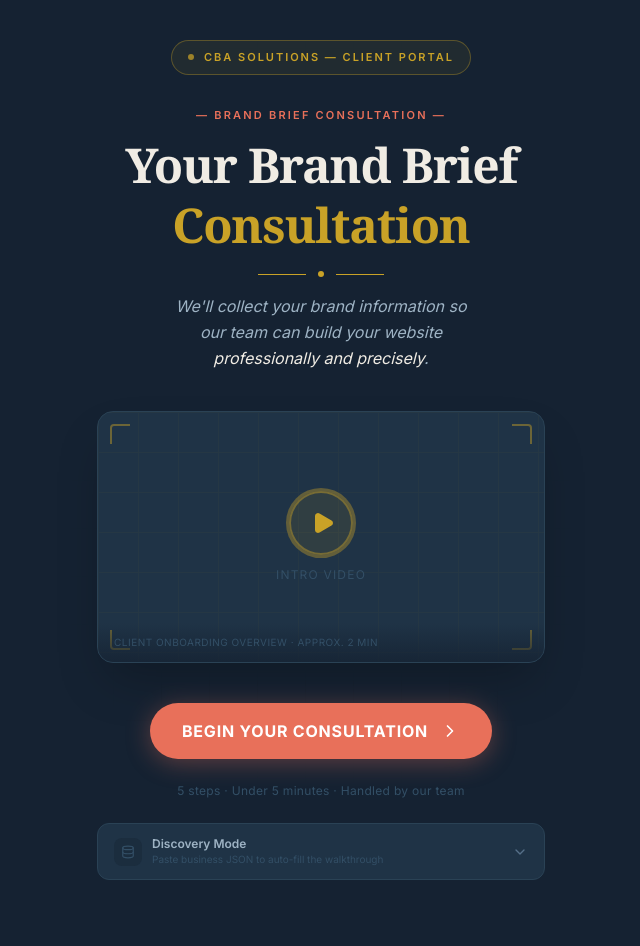
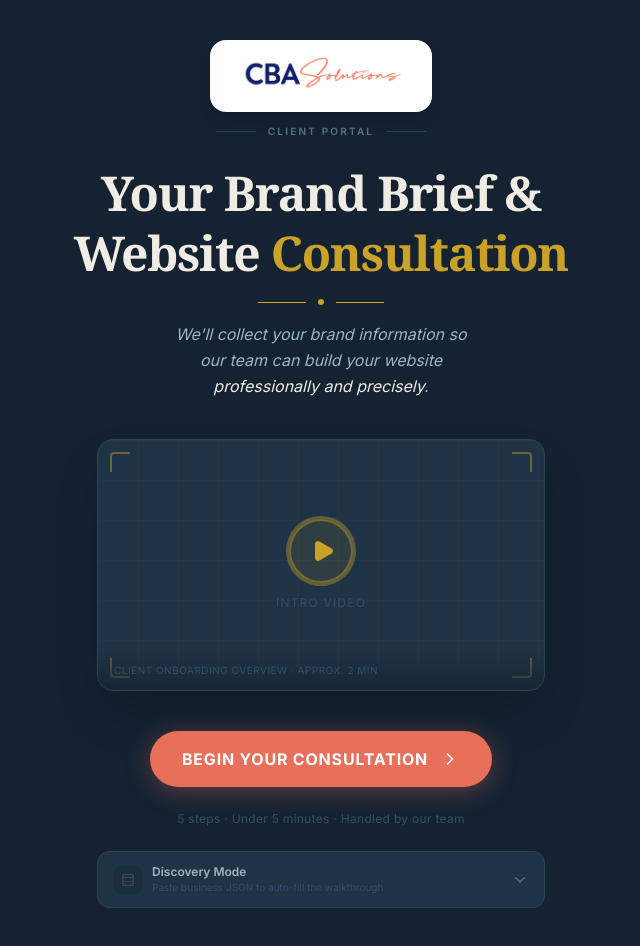
Before and after one commit to bertylynne/brewing-a-brand-engine, a React (Vite) app: page / in a window 1280 px wide. Shown: the whole page, without its empty margins (319-959 px from the left). Before the commit the page ends 920 px from the top, so only its background shows below. Built offline with nearby package versions, Linux system fonts and the light colour scheme.

Commit message:
Orchids run changes (2026-04-08T19:38:02.798Z)

```diff
--- a/src/steps/Step1Welcome.jsx
+++ b/src/steps/Step1Welcome.jsx
@@ -14,24 +14,32 @@ export default function Step1Welcome({ onNext, onDiscovery }) {
         }}
       />
 
-      {/* Agency badge */}
-      <div className="animate-fade-up mb-8 relative">
-        <div className="inline-flex items-center gap-2.5 px-4 py-2 rounded-full border" style={{ borderColor: 'rgba(201,162,39,0.35)', background: 'rgba(201,162,39,0.07)' }}>
-          <div className="w-1.5 h-1.5 rounded-full animate-pulse" style={{ background: 'var(--gold)' }} />
-          <span className="text-[11px] tracking-[0.18em] uppercase font-semibold" style={{ color: 'var(--gold)' }}>
-            CBA Solutions — Client Portal
+      {/* Logo + Client Portal */}
+      <div className="animate-fade-up mb-6 relative flex flex-col items-center gap-3">
+        {/* Logo on a white pill so it renders cleanly on dark bg */}
+        <div className="rounded-2xl overflow-hidden px-6 py-3 shadow-lg" style={{ background: '#ffffff' }}>
+          <img
+            src="/cba-logo.png"
+            alt="CBA Solutions"
+            className="h-12 w-auto object-contain"
+          />
+        </div>
+        {/* Divider */}
+        <div className="flex items-center gap-3">
+          <div className="h-px w-10" style={{ background: 'var(--border)' }} />
+          <span className="text-[10px] tracking-[0.22em] uppercase font-semibold" style={{ color: 'var(--text-muted)' }}>
+            Client Portal
           </span>
+          <div className="h-px w-10" style={{ background: 'var(--border)' }} />
         </div>
       </div>
 
       {/* Heading */}
       <div className="animate-fade-up delay-100 mb-4 relative">
-        <p className="text-[11px] tracking-[0.2em] uppercase font-semibold mb-3" style={{ color: 'var(--coral)' }}>
-          — Brand Brief Consultation —
-        </p>
-        <h1 className="font-serif-display text-4xl sm:text-5xl font-bold leading-tight tracking-tight" style={{ color: 'var(--text-primary)' }}>
-          Your Brand Brief
+        <h1 className="font-serif-display text-4xl sm:text-5xl font-bold leading-tight tracking-tight">
+          <span style={{ color: 'var(--text-primary)' }}>Your Brand Brief &amp;</span>
           <br />
+          <span style={{ color: 'var(--text-primary)' }}>Website </span>
           <span style={{ color: 'var(--gold)' }}>Consultation</span>
         </h1>
         {/* Decorative rule */}
@@ -53,7 +61,6 @@ export default function Step1Welcome({ onNext, onDiscovery }) {
           className="relative rounded-2xl overflow-hidden aspect-video shadow-2xl group border"
           style={{ background: 'var(--bg-raised)', borderColor: 'var(--border)' }}
         >
-          {/* Grid overlay */}
           <div
             className="absolute inset-0 opacity-[0.04]"
             style={{
@@ -61,12 +68,10 @@ export default function Step1Welcome({ onNext, onDiscovery }) {
               backgroundSize: '40px 40px',
             }}
           />
-          {/* Corner accents */}
           <div className="absolute top-3 left-3 w-5 h-5 border-t-2 border-l-2 rounded-tl" style={{ borderColor: 'rgba(201,162,39,0.45)' }} />
           <div className="absolute top-3 right-3 w-5 h-5 border-t-2 border-r-2 rounded-tr" style={{ borderColor: 'rgba(201,162,39,0.45)' }} />
           <div className="absolute bottom-3 left-3 w-5 h-5 border-b-2 border-l-2 rounded-bl" style={{ borderColor: 'rgba(201,162,39,0.45)' }} />
           <div className="absolute bottom-3 right-3 w-5 h-5 border-b-2 border-r-2 rounded-br" style={{ borderColor: 'rgba(201,162,39,0.45)' }} />
-          {/* Play button */}
           <div className="absolute inset-0 flex flex-col items-center justify-center gap-3">
             <div
               className="w-16 h-16 rounded-full border-2 flex items-center justify-center transition-all duration-300 group-hover:scale-110 animate-pulse-gold"
@@ -76,7 +81,6 @@ export default function Step1Welcome({ onNext, onDiscovery }) {
             </div>
             <span className="text-xs tracking-widest uppercase" style={{ color: 'var(--text-faint)' }}>Intro Video</span>
           </div>
-          {/* Bottom label */}
           <div className="absolute bottom-0 inset-x-0 py-3 px-4" style={{ background: 'linear-gradient(to top, rgba(21,34,50,0.8), transparent)' }}>
             <p className="text-[10px] text-left tracking-wider uppercase" style={{ color: 'var(--text-faint)' }}>
               Client onboarding overview · Approx. 2 min
```
Also changed, not shown: .orchids/files/claude-1775677015826-wophmt/1-CBA-solutions-1775676543292.png (added), public/cba-logo.png (added).
